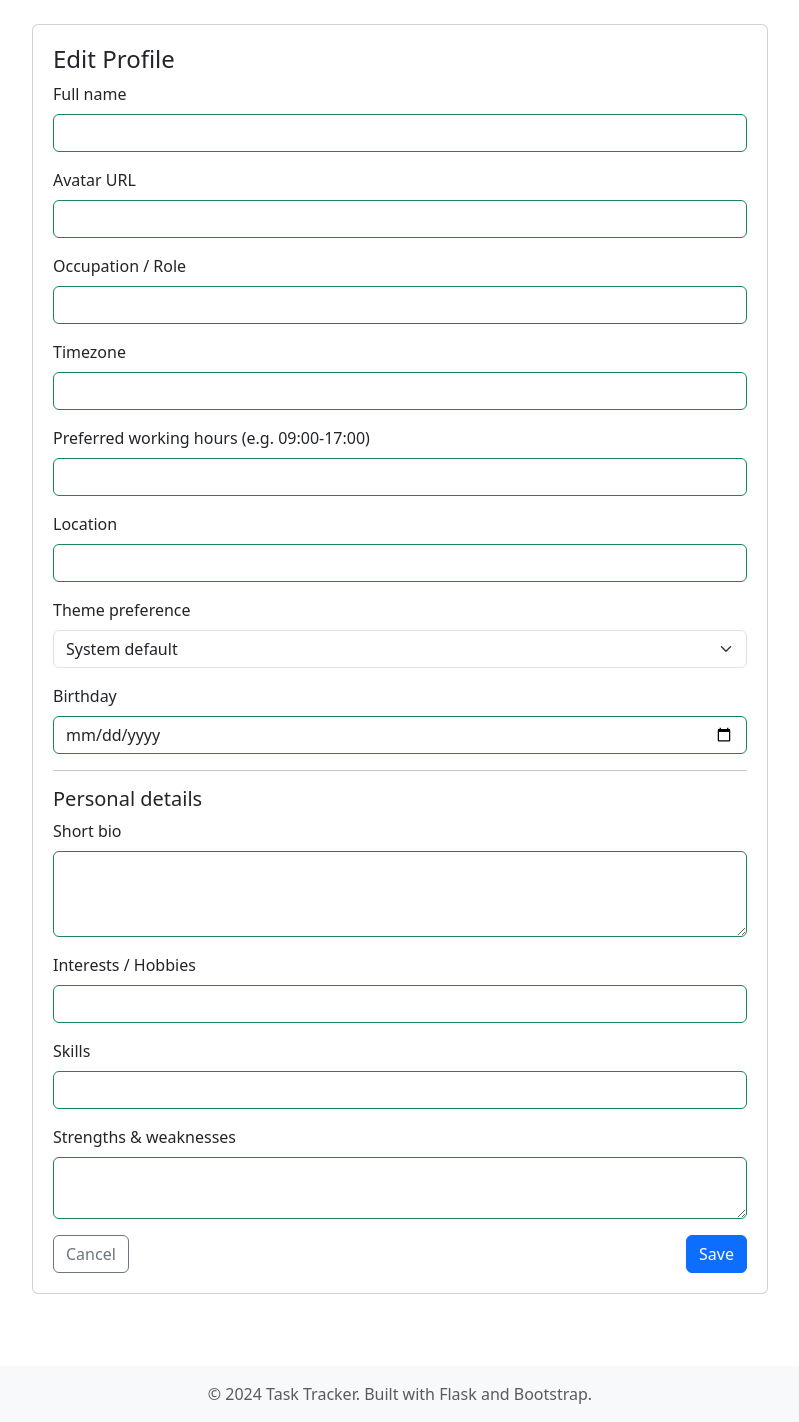
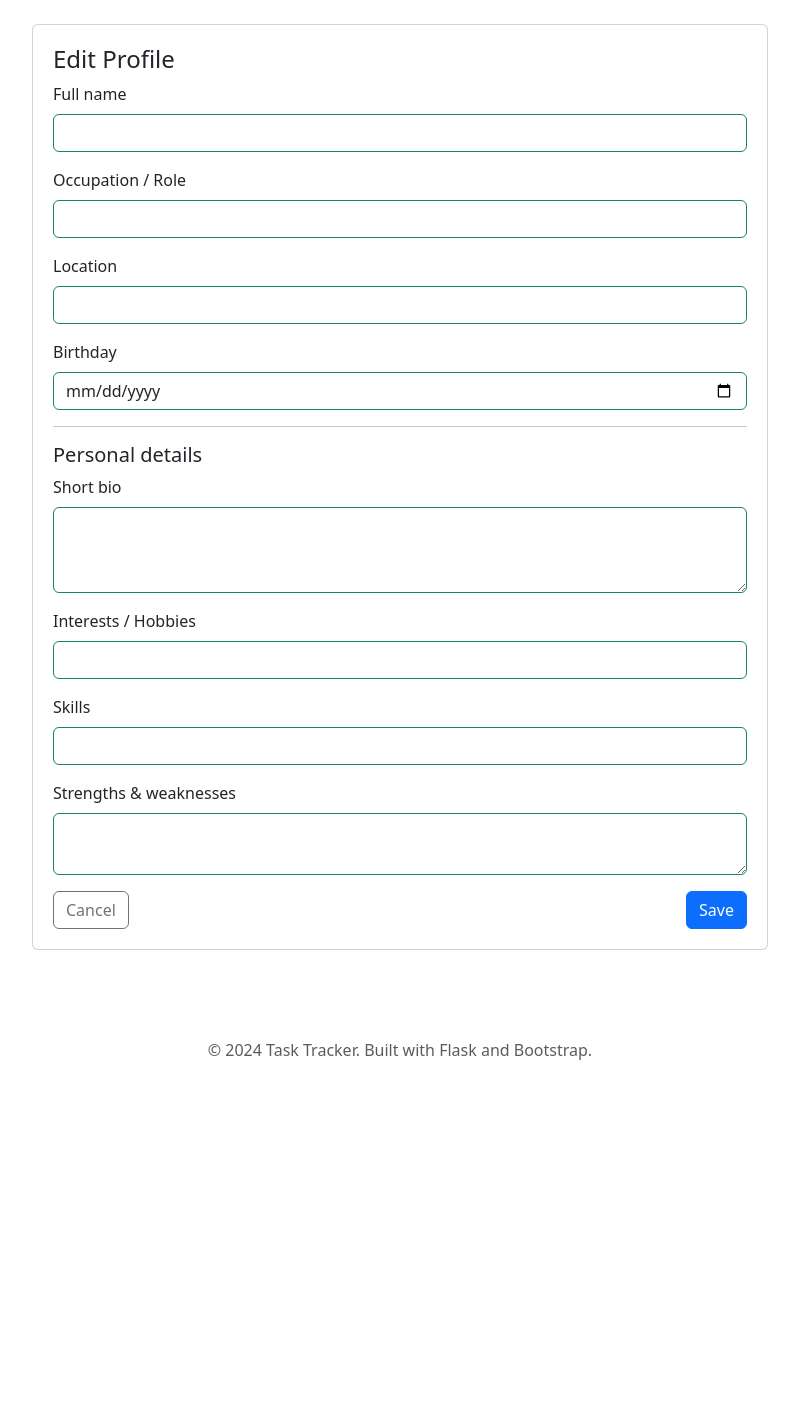
Before and after one commit to dagar-Sahil03/Task-manager-Python, a Flask app: page /profile/edit in a window 1280 px wide. Shown: the part 62-1484 px from the top of the page, without its empty margins (240-1039 px from the left). After the commit the page ends 1122 px from the top, so only its background shows below. Run offline with Flask 3, Linux system fonts and the light colour scheme; the visitor is signed in with stand-in values (Sample User, id 1); data comes from the database, SQL or seed files in the repository.

Commit message:
Changed the theme

```diff
--- a/models.py
+++ b/models.py
@@ -572,12 +572,8 @@ class UserModel:
                 password_hash TEXT NOT NULL,
                 is_admin INTEGER NOT NULL DEFAULT 0,
                 full_name TEXT,
-                avatar_url TEXT,
                 occupation TEXT,
-                timezone TEXT,
-                preferred_hours TEXT,
                 location TEXT,
-                theme_pref TEXT,
                 birthday DATE,
                 bio TEXT,
                 interests TEXT,
@@ -590,12 +586,8 @@ class UserModel:
         # Ensure existing databases get new profile columns (safe ALTERs)
         profile_columns = {
             'full_name': 'TEXT',
-            'avatar_url': 'TEXT',
             'occupation': 'TEXT',
-            'timezone': 'TEXT',
-            'preferred_hours': 'TEXT',
             'location': 'TEXT',
-            'theme_pref': 'TEXT',
             'birthday': 'DATE',
             'bio': 'TEXT',
             'interests': 'TEXT',
@@ -637,8 +629,7 @@ class UserModel:
 
         Accepts keyword args for profile columns (see _init_database). Returns True if updated.
         """
-        allowed = ['full_name', 'avatar_url', 'occupation', 'timezone', 'preferred_hours',
-                   'location', 'theme_pref', 'birthday', 'bio', 'interests', 'skills', 'strengths_weaknesses']
+        allowed = ['full_name', 'occupation', 'location', 'birthday', 'bio', 'interests', 'skills', 'strengths_weaknesses']
         updates = {k: v for k, v in fields.items() if k in allowed}
         if not updates:
             return False
--- a/routes.py
+++ b/routes.py
@@ -113,12 +113,8 @@ def register_routes(app, task_model, user_model):
             try:
                 # Basic info
                 full_name = request.form.get('full_name', '').strip() or None
-                avatar_url = request.form.get('avatar_url', '').strip() or None
                 occupation = request.form.get('occupation', '').strip() or None
-                timezone = request.form.get('timezone', '').strip() or None
-                preferred_hours = request.form.get('preferred_hours', '').strip() or None
                 location = request.form.get('location', '').strip() or None
-                theme_pref = request.form.get('theme_pref', '').strip() or None
                 birthday = request.form.get('birthday', '').strip() or None
 
                 # Personal details
@@ -130,12 +126,8 @@ def register_routes(app, task_model, user_model):
                 updated = user_model.update_user_profile(
                     current_user['id'],
                     full_name=full_name,
-                    avatar_url=avatar_url,
                     occupation=occupation,
-                    timezone=timezone,
-                    preferred_hours=preferred_hours,
                     location=location,
-                    theme_pref=theme_pref,
                     birthday=birthday,
                     bio=bio,
                     interests=interests,
--- a/static/js/main.js
+++ b/static/js/main.js
@@ -1,3 +1,11 @@
+/**
+ * Main JavaScript file for Task Tracker
+ * Handles form validation, delete confirmations, and user interactions
+ */
+
+document.addEventListener('DOMContentLoaded', function() {
+    // Delete confirmation
+    const deleteForms = document.querySelectorAll('.delete-form');
     /**
      * Main JavaScript file for Task Tracker
      * Handles form validation, delete confirmations, and user interactions
@@ -108,4 +116,107 @@ document.addEventListener('DOMContentLoaded', function() {
                 }
             });
         });
+
     });
+            if (themeToggle) {
+                themeToggle.classList.remove('outline-mode-dark');
+                themeToggle.classList.add('outline-mode-light');
+            }
+            if (pomodoroToggle) {
+                pomodoroToggle.classList.remove('outline-mode-dark');
+                pomodoroToggle.classList.add('outline-mode-light');
+            }
+        } else {
+            body.classList.remove('dark-mode');
+            if (themeIcon) themeIcon.className = 'bi bi-moon';
+            if (themeToggle) {
+                themeToggle.classList.remove('outline-mode-light');
+                themeToggle.classList.add('outline-mode-dark');
+            }
+            if (pomodoroToggle) {
+                pomodoroToggle.classList.remove('outline-mode-light');
+                pomodoroToggle.classList.add('outline-mode-dark');
+            }
+        }
+    }
+
+    // Initialize theme from localStorage or system preference
+    let savedTheme = localStorage.getItem('theme');
+    if (!savedTheme) {
+        const prefersDark = window.matchMedia && window.matchMedia('(prefers-color-scheme: dark)').matches;
+        savedTheme = prefersDark ? 'dark' : 'light';
+    }
+    applyTheme(savedTheme);
+
+    if (themeToggle) {
+        themeToggle.addEventListener('click', () => {
+            const current = document.body.classList.contains('dark-mode') ? 'dark' : 'light';
+            const next = current === 'dark' ? 'light' : 'dark';
+            localStorage.setItem('theme', next);
+            applyTheme(next);
+        });
+    }
+
+    // Pomodoro timer (client-side only)
+    const pomodoroToggle = document.getElementById('pomodoro-toggle');
+    const pomodoroModalEl = document.getElementById('pomodoroModal');
+    const pomodoroDisplay = document.getElementById('pomodoro-display');
+    const pomodoroStart = document.getElementById('pomodoro-start');
+    const pomodoroPause = document.getElementById('pomodoro-pause');
+    const pomodoroReset = document.getElementById('pomodoro-reset');
+
+    let pomodoroModal = null;
+    if (pomodoroModalEl) pomodoroModal = new bootstrap.Modal(pomodoroModalEl);
+
+    let timerSecs = 25 * 60; // default 25 minutes
+    let timerInterval = null;
+    let running = false;
+
+    function formatTime(s) {
+        const mm = String(Math.floor(s / 60)).padStart(2, '0');
+        const ss = String(s % 60).padStart(2, '0');
+        return `${mm}:${ss}`;
+    }
+
+    function renderTimer() {
+        if (pomodoroDisplay) pomodoroDisplay.textContent = formatTime(timerSecs);
+    }
+
+    function startTimer() {
+        if (running) return;
+        running = true;
+        timerInterval = setInterval(() => {
+            timerSecs -= 1;
+            renderTimer();
+            if (timerSecs <= 0) {
+                clearInterval(timerInterval);
+                running = false;
+                // simple notification
+                try { new Notification('Pomodoro', { body: 'Time is up!' }); } catch (e) {}
+                alert('Pomodoro finished — take a short break!');
+            }
+        }, 1000);
+    }
+
+    function pauseTimer() {
+        if (!running) return;
+        clearInterval(timerInterval);
+        running = false;
+    }
+
+    function resetTimer() {
+        clearInterval(timerInterval);
+        running = false;
+        timerSecs = 25 * 60;
+        renderTimer();
+    }
+
+    if (pomodoroToggle && pomodoroModal) {
+        pomodoroToggle.addEventListener('click', () => pomodoroModal.show());
+    }
+    if (pomodoroStart) pomodoroStart.addEventListener('click', startTimer);
+    if (pomodoroPause) pomodoroPause.addEventListener('click', pauseTimer);
+    if (pomodoroReset) pomodoroReset.addEventListener('click', resetTimer);
+
+    renderTimer();
+});
--- a/templates/base.html
+++ b/templates/base.html
@@ -26,6 +26,7 @@
             </button>
             <div class="collapse navbar-collapse" id="navbarNav">
                 <ul class="navbar-nav ms-auto">
+
                     {% if session.user_id %}
                         <li class="nav-item">
                             <a class="nav-link" href="{{ url_for('index') }}">
@@ -107,7 +108,7 @@
     </main>
 
     <!-- Footer -->
-    <footer class="bg-light text-center py-3 mt-5">
+    <footer class="app-footer text-center py-3 mt-5">
         <div class="container">
             <p class="text-muted mb-0">
                 &copy; 2024 Task Tracker. Built with Flask and Bootstrap.
--- a/templates/edit_profile.html
+++ b/templates/edit_profile.html
@@ -13,34 +13,17 @@
             <label class="form-label">Full name</label>
             <input name="full_name" class="form-control" value="{{ user.full_name or '' }}">
           </div>
-          <div class="mb-3">
-            <label class="form-label">Avatar URL</label>
-            <input name="avatar_url" class="form-control" value="{{ user.avatar_url or '' }}">
-          </div>
+
           <div class="mb-3">
             <label class="form-label">Occupation / Role</label>
             <input name="occupation" class="form-control" value="{{ user.occupation or '' }}">
           </div>
-          <div class="mb-3">
-            <label class="form-label">Timezone</label>
-            <input name="timezone" class="form-control" value="{{ user.timezone or '' }}">
-          </div>
-          <div class="mb-3">
-            <label class="form-label">Preferred working hours (e.g. 09:00-17:00)</label>
-            <input name="preferred_hours" class="form-control" value="{{ user.preferred_hours or '' }}">
-          </div>
+
           <div class="mb-3">
             <label class="form-label">Location</label>
             <input name="location" class="form-control" value="{{ user.location or '' }}">
           </div>
-          <div class="mb-3">
-            <label class="form-label">Theme preference</label>
-            <select name="theme_pref" class="form-select">
-              <option value="" {% if not user.theme_pref %}selected{% endif %}>System default</option>
-              <option value="light" {% if user.theme_pref == 'light' %}selected{% endif %}>Light</option>
-              <option value="dark" {% if user.theme_pref == 'dark' %}selected{% endif %}>Dark</option>
-            </select>
-          </div>
+
           <div class="mb-3">
             <label class="form-label">Birthday</label>
             <input type="date" name="birthday" class="form-control" value="{{ user.birthday or '' }}">
--- a/templates/profile.html
+++ b/templates/profile.html
@@ -8,11 +8,7 @@
     <div class="card mb-3">
       <div class="card-body d-flex gap-3">
         <div>
-          {% if user.avatar_url %}
-            <img src="{{ user.avatar_url }}" alt="avatar" class="rounded-circle" width="96" height="96">
-          {% else %}
-            <i class="bi bi-person-circle display-3 text-muted"></i>
-          {% endif %}
+          <i class="bi bi-person-circle display-3 text-muted"></i>
         </div>
         <div class="flex-fill">
           <h3>{{ user.full_name or user.username }}</h3>
```
Lines whose indentation alone changed are shown as unchanged.
